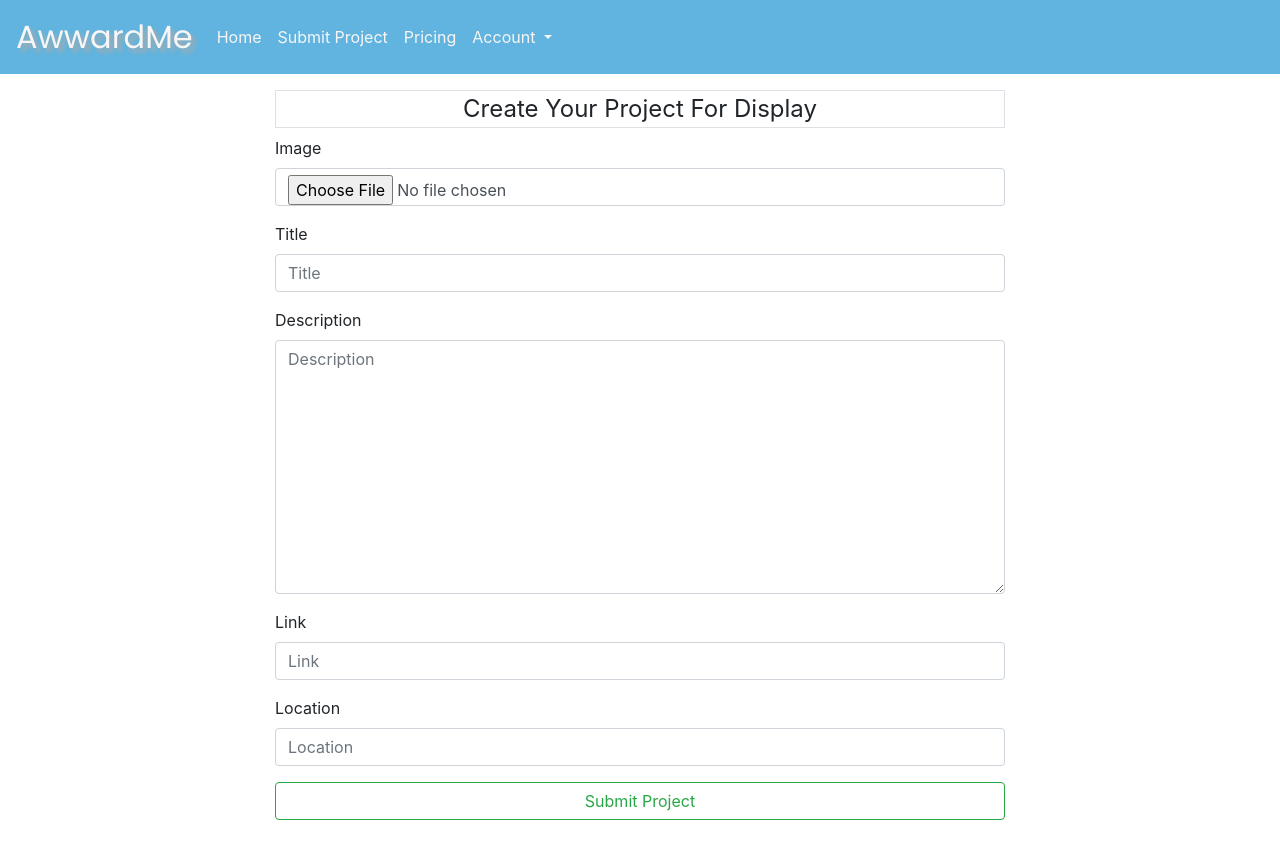
After one commit to dynamodenis/awwards, a Django app: page /new/project/ in a window 1280 px wide. The commit adds this page. Run offline with Django 3.2, Linux system fonts and the light colour scheme; some libraries are stand-ins or nearby versions.

Commit message:
created a post project html and viewfunction

```diff
--- a/project/admin.py
+++ b/project/admin.py
@@ -15,6 +15,8 @@ class ProjectInLine(admin.ModelAdmin):
         (None,{'fields':['image']}),
         (None,{'fields':['title']}),
         (None,{'fields':['description']}),
+        (None,{'fields':['link']}),
+        (None,{'fields':['location']}),
     ]
     inlines=[VotesInLine]
 
--- a/project/forms.py
+++ b/project/forms.py
@@ -10,4 +10,12 @@ class UpdateUser(forms.ModelForm):
 
 class UpdateProfile(forms.ModelForm):
     class Meta:
+        model=Profile
         fields=['contact','location','bio','image']
+
+
+
+class PostProject(forms.ModelForm):
+    class Meta:
+        model=Project
+        fields=['image','title','description','link','location']
--- a/project/models.py
+++ b/project/models.py
@@ -6,9 +6,11 @@ from PIL import Image
 # Create your models here.
 class Project(models.Model):
     user=models.ForeignKey(User, on_delete=models.CASCADE)
-    image=models.ImageField(upload_to='project/', blank=True)
+    image=models.ImageField(upload_to='project/')
     title=models.CharField(max_length=60)
     description=models.TextField()
+    link=models.CharField(max_length=100)
+    location=models.CharField(max_length=30)
     posted=models.DateTimeField(auto_now_add=True)
 
     def save(self, *args, **kwargs):
--- a/project/urls.py
+++ b/project/urls.py
@@ -7,6 +7,8 @@ app_name='project'
 urlpatterns = [
     path('', views.index,name='project_index'),
     path('user/profile/', views.profile,name='profile'),
+    path('project/<int:project_id>/', views.project,name='project'),
+    path('new/project/', views.new_project,name='new_project'),
 ]
 
 if settings.DEBUG:
--- a/project/views.py
+++ b/project/views.py
@@ -1,11 +1,35 @@
-from django.shortcuts import render,get_object_or_404
+from django.shortcuts import render,get_object_or_404,redirect
 from django.contrib.auth.decorators import login_required
+from .models import Profile,Project
+from .forms import PostProject,UpdateUser,UpdateProfile
 
 # Create your views here.
 def index(request):
-    return render(request,'project/index.html')
+    projects=Project.objects.order_by('-posted')
+    return render(request,'project/index.html',{'projects':projects})
 
 #user profile
 @login_required
 def profile(request):
     return render(request,'project/profile.html')
+
+
+#specific project
+def project(request,project_id):
+    project=get_object_or_404(Project,pk=project_id)
+    return render(request, 'project/project.html',{'project':project})
+
+def new_project(request):
+    current_user=request.user
+    if request.method=='POST':
+        form=PostProject(request.POST,request.FILES)
+        if form.is_valid():
+            project=form.save(commit=False)
+            project.user=current_user
+            project.save()
+        return redirect('project:project_index')
+
+    else:
+        form=PostProject()
+
+    return render(request,'project/new_project.html',{'form':form})
--- a/static/css/register.css
+++ b/static/css/register.css
@@ -1,15 +1,8 @@
-body{
-    padding: 0;
-    margin: 0;
-    overflow: hidden;
-    font-family: 'Poppins',serif;
 
-}
 #name{
     font-family: 'Poppins',serif;
     font-size: 2rem;
     text-shadow: 4px 4px 4px #aaa;
-    transform: scale(1);
 }
 
 .header{
@@ -28,7 +21,7 @@ body{
     text-transform: uppercase;
 }
 
-.logout , .login:hover{
+.link, .login:hover{
     background-color: transparent;
     color: black;
     border-radius: 2rem;
@@ -37,3 +30,47 @@ body{
     text-transform: uppercase;
 
 }
+
+a{
+    text-decoration: none;
+}
+
+.button{
+    background-color: #60b4df;
+    transition: 0.3s;
+    color: black;
+    border-radius: 2rem;
+    font-size: 0.9em;
+}
+.button:hover{
+    opacity: 1;
+    background-color: #607678;
+}
+
+/* .container{
+    position: relative;
+}
+
+.image{
+    opacity: 1;
+    display: block;
+    transition: .5s ease;
+    backface-visibility: hidden;
+}
+.title{
+    position: absolute;
+    opacity: 0;
+    transition: .5s ease;
+    top: 50%;
+    left: 50%;
+    transform: translate(-50%, -50%);
+    -ms-transform: translate(-50%, -50%);
+    text-align: center;
+}
+
+.container:hover .image{
+    opacity: 0.3;
+}
+.container:hover .title{
+    opacity: 1;
+} */
--- a/templates/project/base.html
+++ b/templates/project/base.html
@@ -22,15 +22,15 @@
         <a class="navbar-brand " id='name' href="{% url 'project:project_index'%}" >AwwardMe</a>
         <a href="{% url 'project:profile' %}">{{user.username}}</a>
         <button class="navbar-toggler" type="button" data-toggle="collapse" data-target="#navbarNavDropdown" aria-controls="navbarNavDropdown" aria-expanded="false" aria-label="Toggle navigation">
-          <span class="navbar-toggler-icon bg-dark" style="z-index: 9;" ></span>
+          <span class="navbar-toggler-icon bg-dark" ></span>
         </button>
         <div class="collapse navbar-collapse float-right" id="navbarNavDropdown">
           <ul class="navbar-nav ">
             <li class="nav-item active">
-              <a class="nav-link" href="#">Home <span class="sr-only">(current)</span></a>
+              <a class="nav-link" href="{% url 'project:project_index'%}">Home <span class="sr-only">(current)</span></a>
             </li>
             <li class="nav-item">
-              <a class="nav-link" href="#">Features</a>
+              <a class="nav-link" href="{% url 'project:new_project'%}">Submit Project</a>
             </li>
             <li class="nav-item">
               <a class="nav-link" href="#">Pricing</a>
--- /dev/null
+++ b/templates/project/new_project.html
@@ -0,0 +1,20 @@
+{% extends 'project/base.html'%}
+{% load bootstrap4 %}
+{% load static %}
+{% block content%}
+<div class="container mt-3 mb-5">
+    <div class="row">
+        <div class="col-lg-2 col-md-2 col-xs-0"></div>
+        <div class="col-lg-8 col-md-8">
+            <legend class="text-center border ">Create Your Project For Display</legend>
+            <form  action="{%url 'project:new_project'%}" method="post" enctype="multipart/form-data">
+                {%csrf_token%}
+
+                {% bootstrap_form form%}
+                <input type="submit" class="btn btn-outline-success btn-block" value="Submit Project">
+            </form>
+        </div>
+        <div class="col-lg-2 col-md-2 col-xs-0"></div>
+    </div>
+</div>
+{% endblock%}
```
Also changed, not shown: templates/project/index.html (+32 -0 lines), templates/project/project.html (added, +18 -0 lines), media/project/screencapture-dynamodenis-github-io-Delani-Studio-2020-06-06-16_03_01.png (added), media/project/screencapture-dynamodenis-github-io-SAVANNAHCAPITAL-2020-06-06-12_14_18.png (added), media/project/screencapture-dynamodenis-github-io-SAVANNAHCAPITAL-2020-06-06-12_14_18_Xas6ocr.png (added), project/migrations/0006_project_location.py (added), project/migrations/0007_project_link.py (added), project/migrations/0008_auto_20200606_1544.py (added), project/migrations/0009_auto_20200606_1552.py (added).
